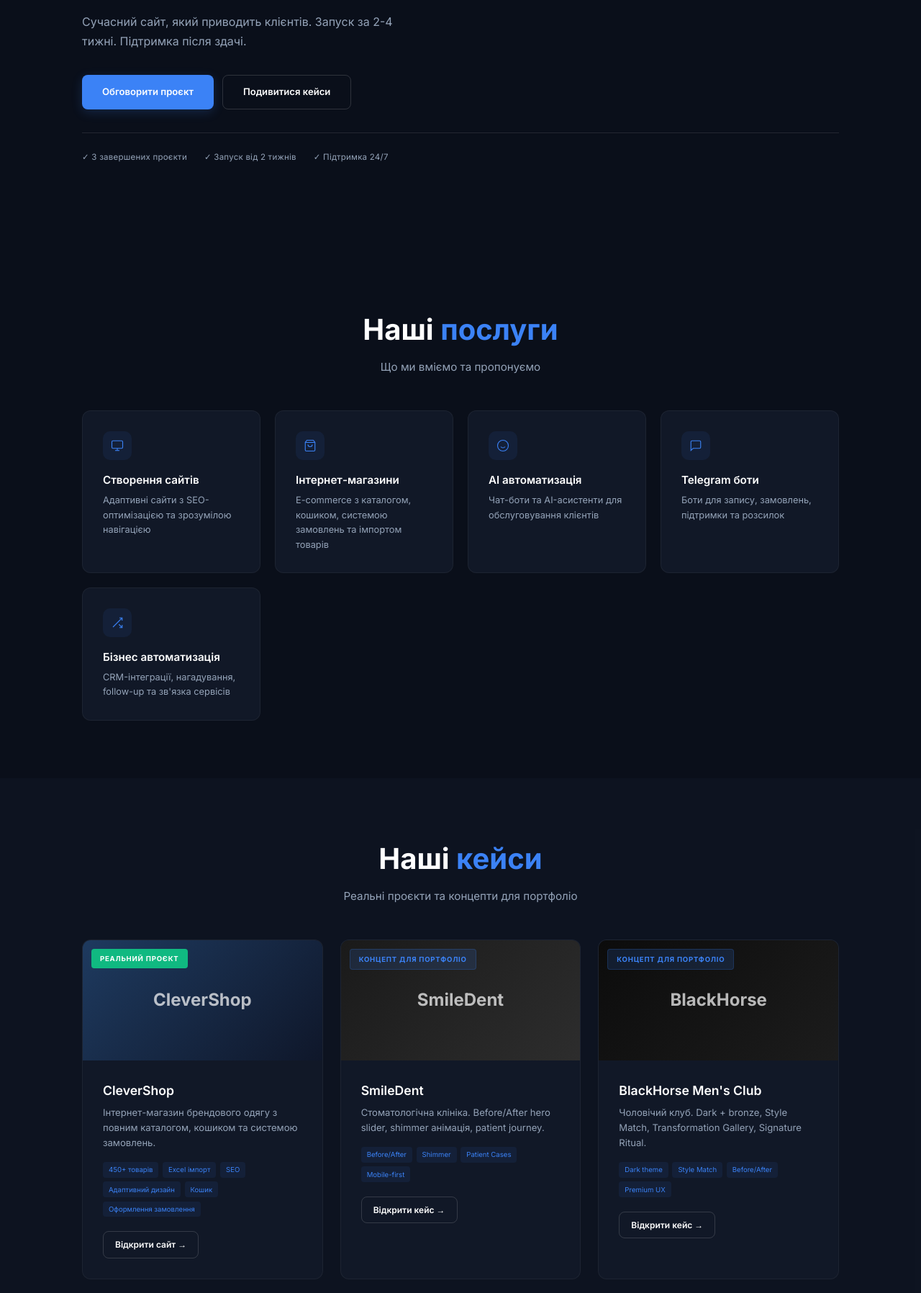
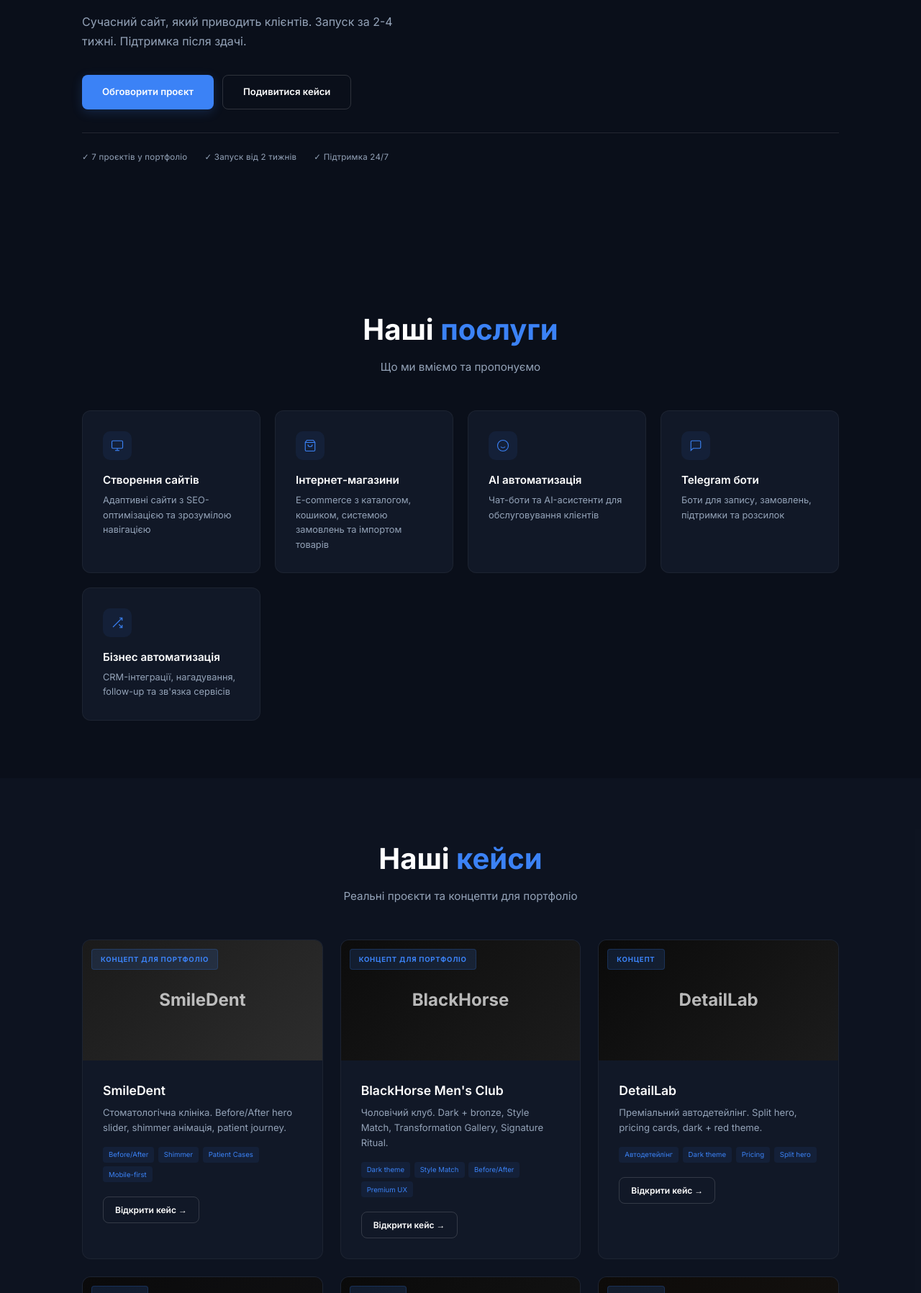
Before and after one commit to StepaniukMarko/ultra-tattoo, a Flask app: page / in a window 1280 px wide. Shown: the part 374-2170 px from the top of the page at 72% size. Run offline with Flask 3, Linux system fonts and the light colour scheme.

Commit message:
portfolio: remove CleverShop case, update hero counter to 7 projects

```diff
--- a/templates/index.html
+++ b/templates/index.html
@@ -89,7 +89,7 @@
                 <a href="#cases" class="btn btn-o">Подивитися кейси</a>
             </div>
             <div class="hero-proof">
-                <span>✓ 3 завершених проєкти</span>
+                <span>✓ 7 проєктів у портфоліо</span>
                 <span>✓ Запуск від 2 тижнів</span>
                 <span>✓ Підтримка 24/7</span>
             </div>
@@ -142,23 +142,6 @@
             <p>Реальні проєкти та концепти для портфоліо</p>
         </div>
         <div class="cases-grid">
-            <a href="https://www.clevershop.vn.ua" target="_blank" rel="noopener" class="case case--link">
-                <div class="case-status case-status--real">Реальний проєкт</div>
-                <div class="case-preview"><span>CleverShop</span></div>
-                <div class="case-body">
-                    <h3>CleverShop</h3>
-                    <p>Інтернет-магазин брендового одягу з повним каталогом, кошиком та системою замовлень.</p>
-                    <ul class="case-tags">
-                        <li>450+ товарів</li>
-                        <li>Excel імпорт</li>
-                        <li>SEO</li>
-                        <li>Адаптивний дизайн</li>
-                        <li>Кошик</li>
-                        <li>Оформлення замовлення</li>
-                    </ul>
-                    <span class="btn btn-o btn-sm">Відкрити сайт →</span>
-                </div>
-            </a>
             <a href="https://web-production-1a902.up.railway.app/" target="_blank" rel="noopener noreferrer" class="case case--link">
                 <div class="case-status case-status--concept">Концепт для портфоліо</div>
                 <div class="case-preview" style="background:linear-gradient(135deg,#1a1a1a,#2d2d2d);"><span>SmileDent</span></div>
```
